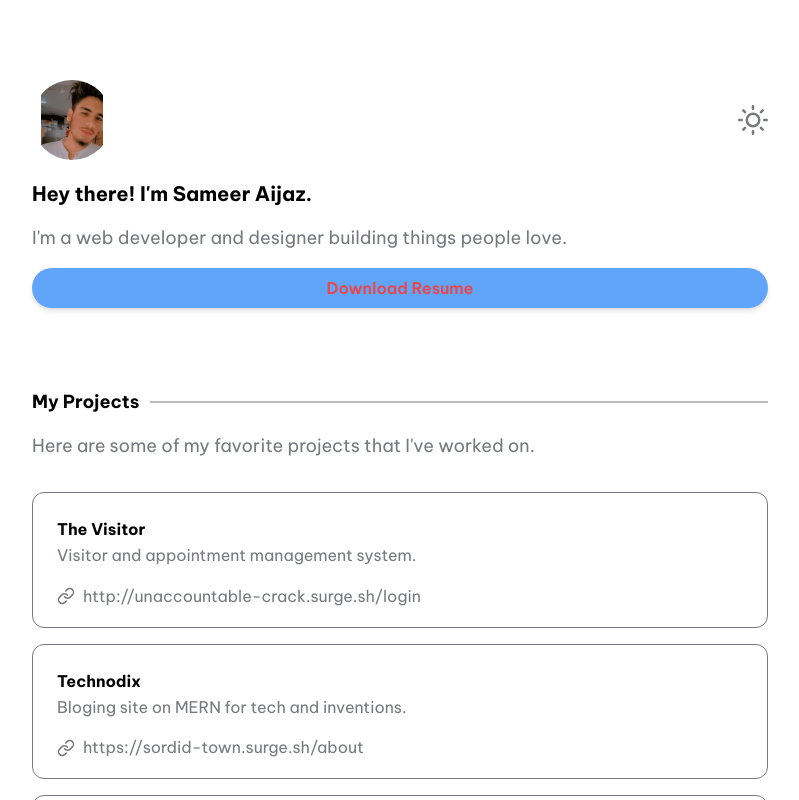
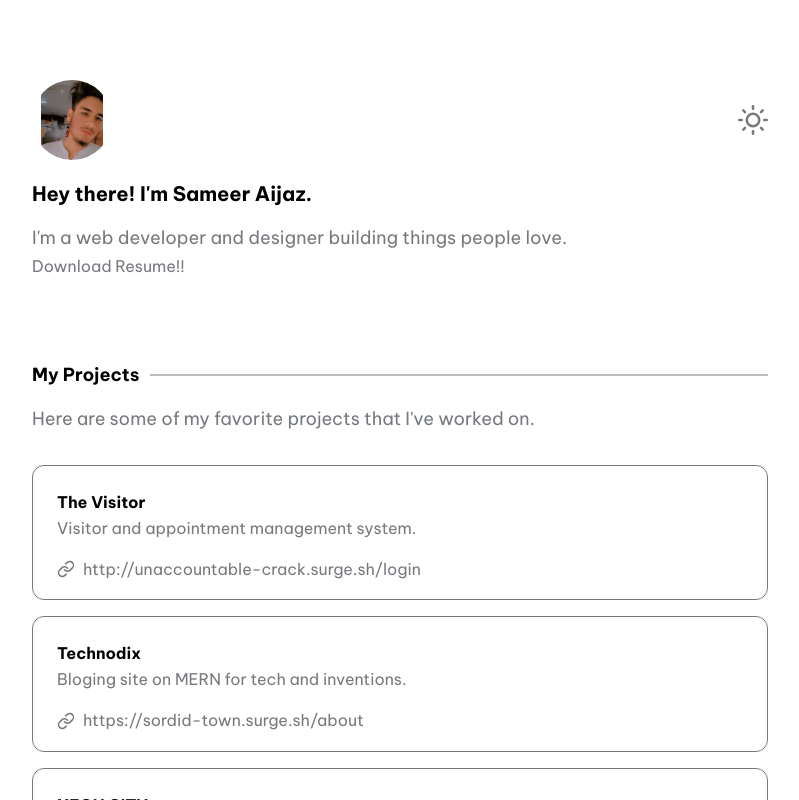
Before and after one commit to Same3rAijaz/Portfolioreversal, a Next.js app: page / in a window 1280 px wide. Shown: the top 800 px of the page, without its empty margins (240-1039 px from the left). Built offline with nearby package versions, Linux system fonts and the light colour scheme.

Commit message:
resumeadded

```diff
--- a/components/Hero.js
+++ b/components/Hero.js
@@ -28,10 +28,10 @@ export default function Hero() {
       <h1 className="mt-5 mb-4">{hero.title}</h1>
       <p className="text-lg">{hero.desc}</p>
       {/* <Link href='/static/sameers_cv.pdf' download> */}
-        <a href='/static/sameers_cv.pdf' target="_blank" className='' download>
-          <button type="button" className="py-2 mt-4 px-4  bg-blue-400 hover:bg-blue-100 focus:ring-pink-500 text-dark focus:ring-offset-pink-200 text-red-500 w-full transition ease-in duration-200 text-center text-base font-semibold shadow-md focus:outline-none focus:ring-2 focus:ring-offset-2  rounded-full">
-            Download Resume
-          </button>
+        <a href='/static/sameers_cv.pdf' target="_blank" className='my-2' download>
+            <button className={(theme=='light'?"text-dark":"text-light")}>
+              Download Resume!!
+              </button>
         </a>
       {/* </Link> */}
     </div>
```
